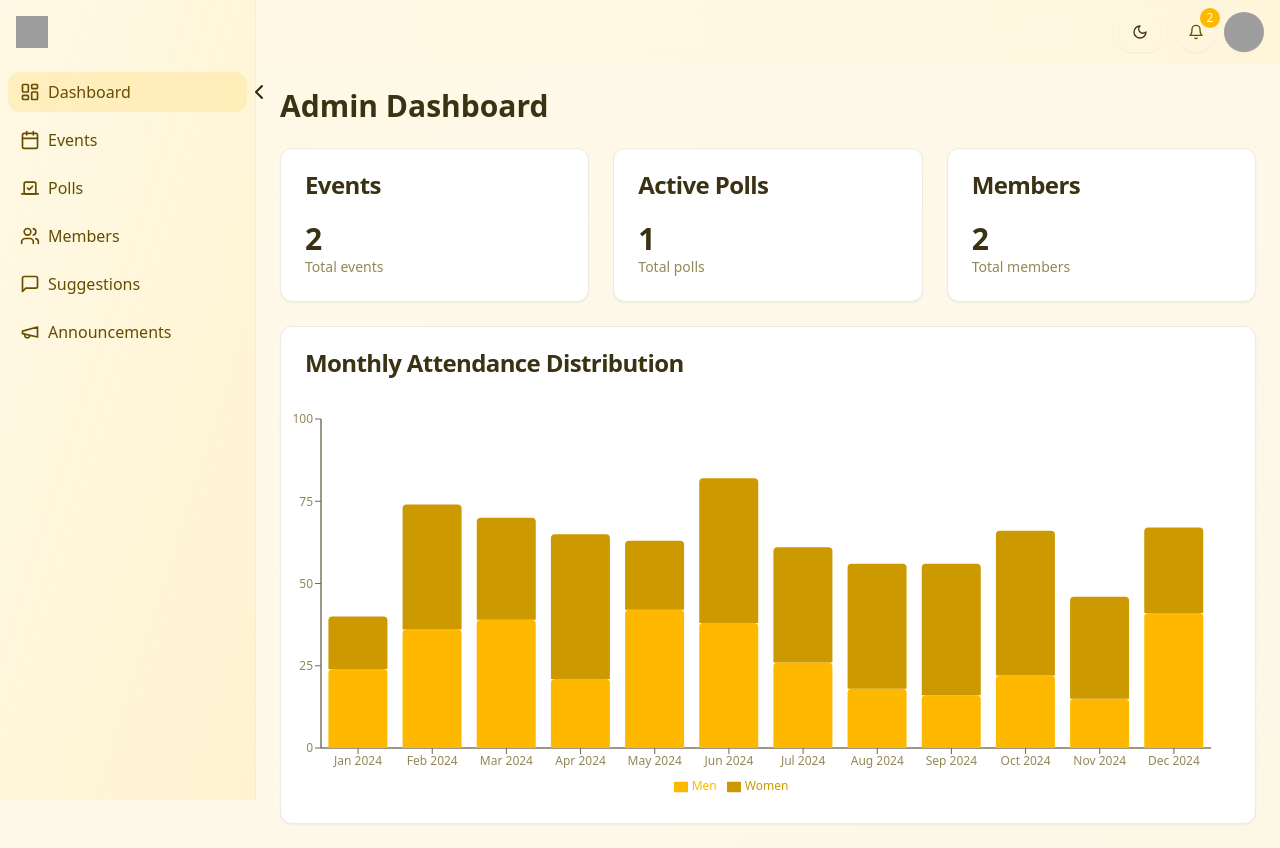
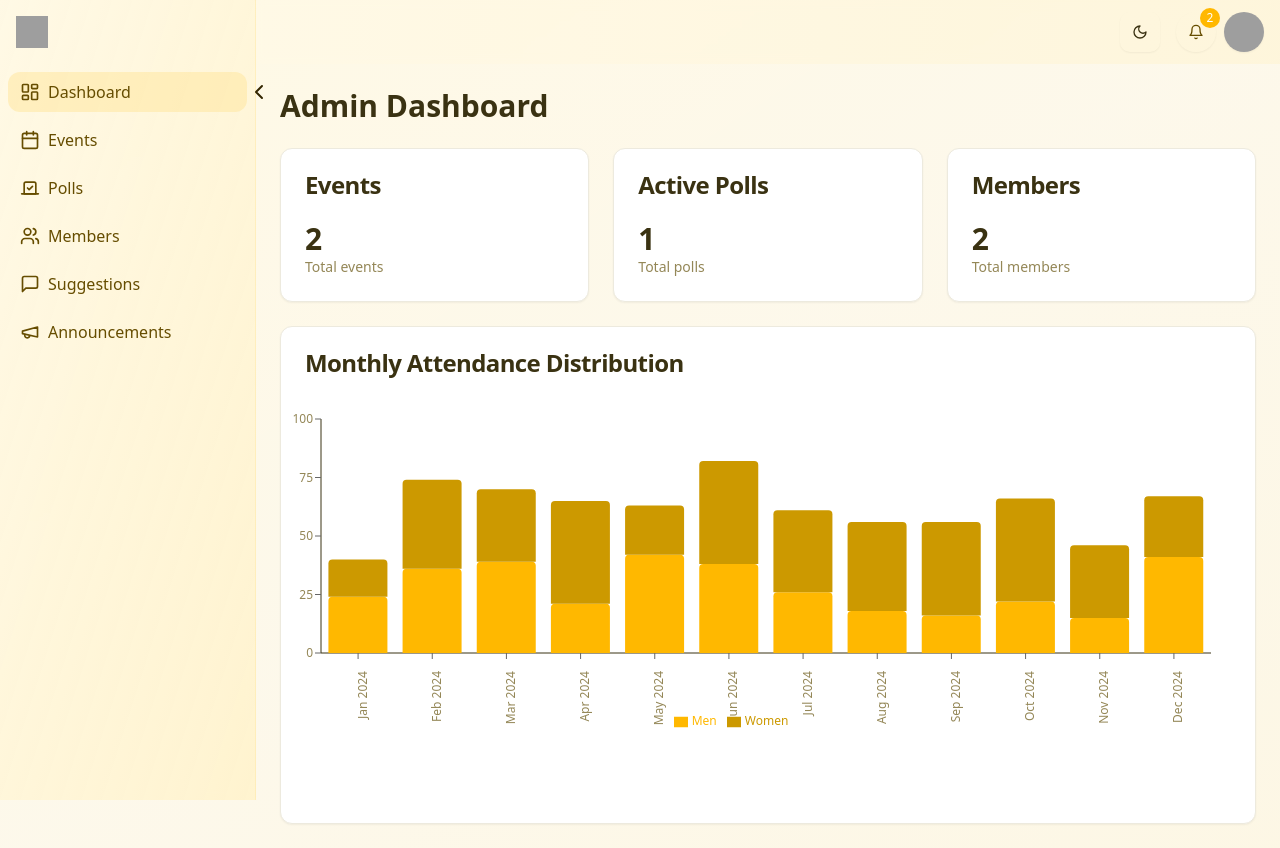
Before and after one commit to billionairedev24/youth-portal-harmony, a React (Vite) app: page /admin in a window 1280 px wide. Built offline with nearby package versions, Linux system fonts and the light colour scheme; grey boxes are pictures that could not be loaded.

Commit message:
Update chart month-year label orientation
Change the orientation of the month-year labels on the chart to be vertical for improved readability.
[skip gpt_engineer]

```diff
--- a/src/components/admin/attendance-charts.tsx
+++ b/src/components/admin/attendance-charts.tsx
@@ -41,11 +41,12 @@ export function AttendanceCharts() {
           <ResponsiveContainer width="100%" height="100%">
             <BarChart
               data={monthlyAttendanceData}
-              margin={{ top: 20, right: 20, left: -20, bottom: 5 }}
+              margin={{ top: 20, right: 20, left: -20, bottom: 70 }}
             >
               <XAxis
                 dataKey="month"
-                tick={{ fill: 'currentColor' }}
+                tick={{ fill: 'currentColor', angle: -90, textAnchor: 'end', dy: 10 }}
+                height={60}
                 axisLine={{ stroke: 'currentColor' }}
               />
               <YAxis
```
